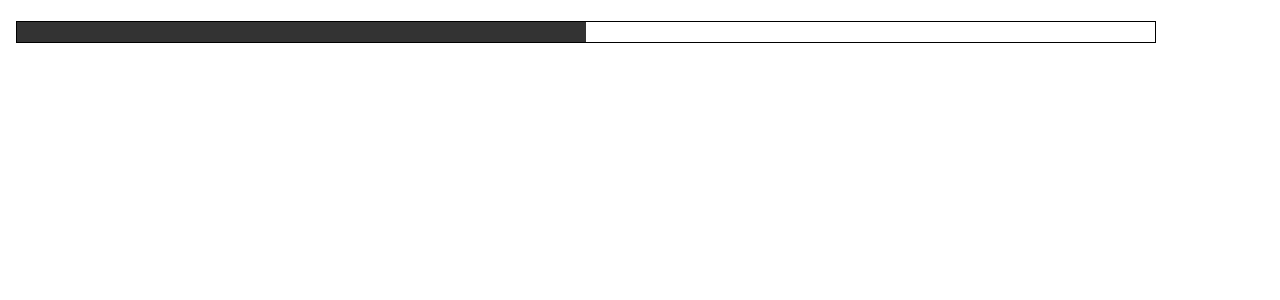
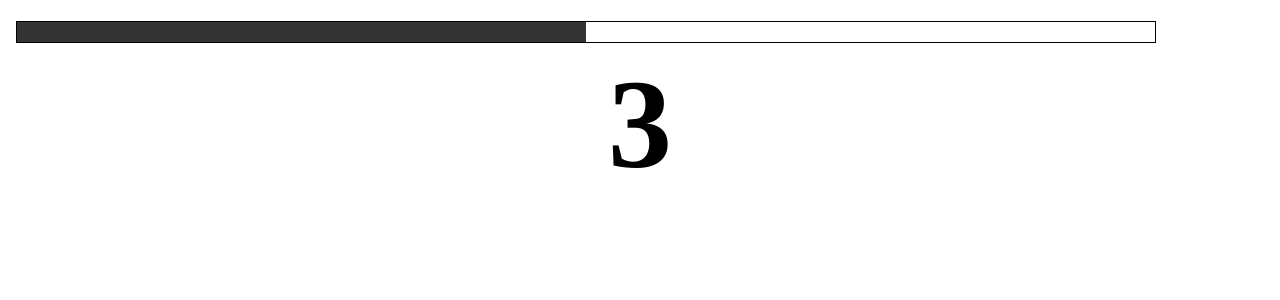
Before and after one commit to kaikcreator/AngularComponents101, an Angular app: page / in a window 1280 px wide. Shown: the top 300 px of the page. Built offline with nearby package versions, Linux system fonts and the light colour scheme.

Commit message:
4 - Countdown component: OnInit lifecycle

```diff
--- a/src/app/app.component.html
+++ b/src/app/app.component.html
@@ -1,3 +1,4 @@
 <h1>
   <app-progress-bar progress="50"></app-progress-bar>
+  <app-countdown init="10"></app-countdown>
 </h1>
--- a/src/app/app.module.ts
+++ b/src/app/app.module.ts
@@ -5,12 +5,14 @@ import { HttpModule } from '@angular/http';
 
 import { AppComponent } from './app.component';
 import { ProgressBarComponent } from "./progress-bar/progress-bar.component";
+import { CountdownComponent } from "./countdown/countdown.component";
 
 
 @NgModule({
   declarations: [
     AppComponent,
-    ProgressBarComponent
+    ProgressBarComponent,
+    CountdownComponent
   ],
   imports: [
     BrowserModule,
--- a/src/app/countdown/countdown.component.html
+++ b/src/app/countdown/countdown.component.html
@@ -1 +1 @@
-<div>Countdown component</div>
+<div>{{counter}}</div>
--- a/src/app/countdown/countdown.component.scss
+++ b/src/app/countdown/countdown.component.scss
@@ -0,0 +1,5 @@
+:host{
+    width: 100%;
+    text-align: center;
+    font-size: 4em;
+}
--- a/src/app/countdown/countdown.component.ts
+++ b/src/app/countdown/countdown.component.ts
@@ -1,12 +1,46 @@
-import { Component } from '@angular/core';
+import { Component, Input, OnInit } from '@angular/core';
 
 @Component({
   selector: 'app-countdown',
   templateUrl: './countdown.component.html',
   styleUrls: ['./countdown.component.scss']
 })
-export class CountdownComponent{
+export class CountdownComponent implements OnInit {
+    ngOnInit(): void {
+      this.startCountdown();
+    }
+
+
+  @Input() init:number = null;
+  public counter:number = 0;
 
   constructor() { }
 
+  startCountdown(){
+    if(this.init && this.init >0){
+      this.counter = this.init;
+      this.doCountdown();
+    }
+  }
+
+  doCountdown(){
+    setTimeout(()=>{
+      this.counter = this.counter -1;
+      this.processCountdown();
+    }, 1000);
+  }
+
+  processCountdown(){
+    //emit event COUNT
+    console.log("count is ", this.counter);
+
+    if(this.counter == 0){
+      //emit event COUNTER END
+      console.log("--counter end--");
+    }
+    else{
+      this.doCountdown();
+    }
+  }
+
 }
```
